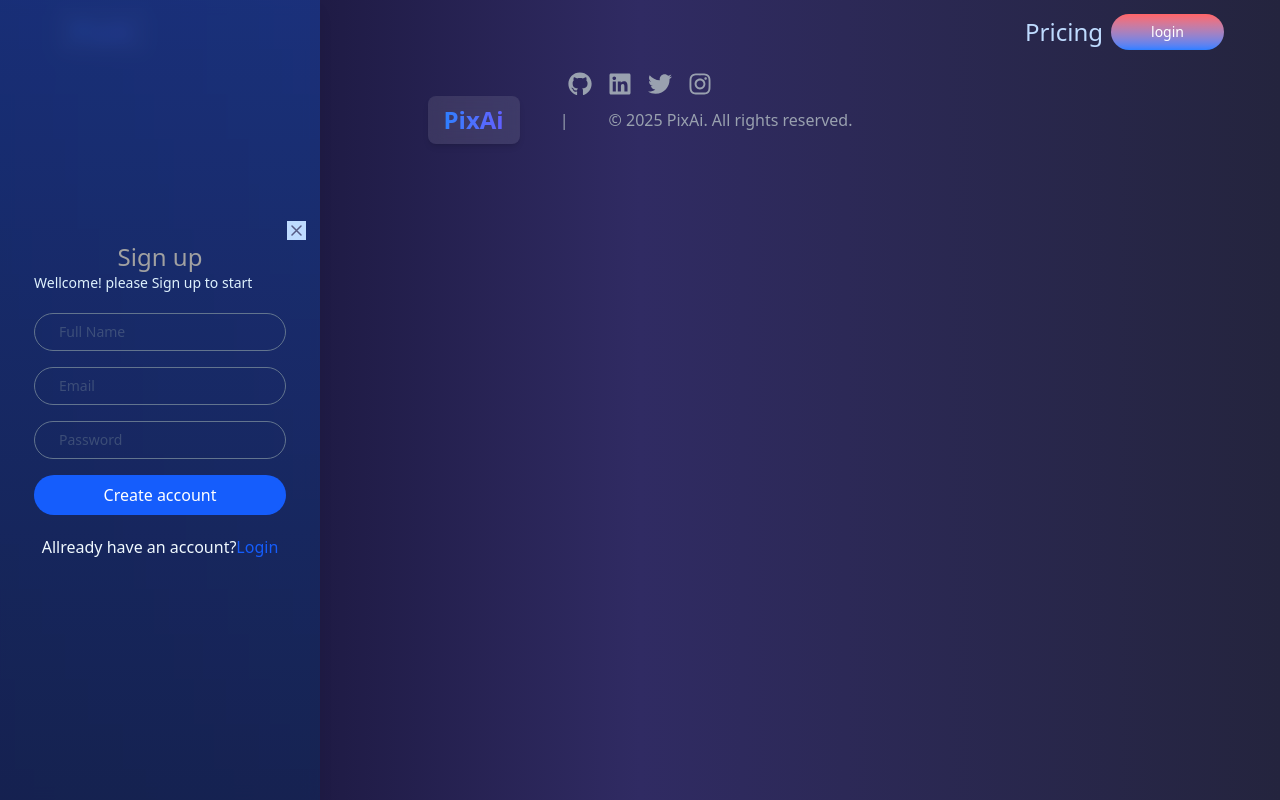
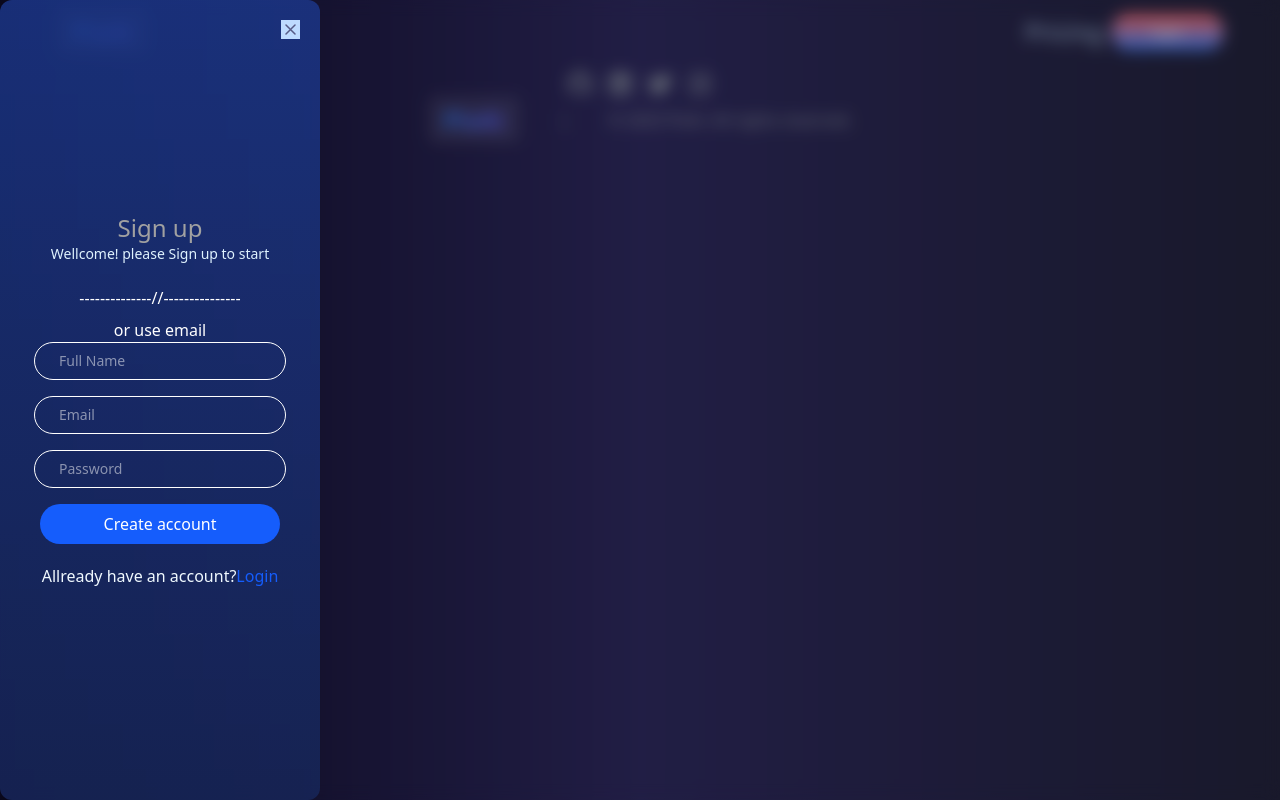
Before and after one commit to kenenisamekonnen/pixai-generator, a React (Vite) app in the folder Front-End/: page /login in a window 1280 px wide. Both pictures are taken after a click on the element "Sign up". Built offline with nearby package versions, Linux system fonts and the light colour scheme; no server answers.

Commit message:
changed login form

```diff
--- a/Front-End/src/components/LoginForm.tsx
+++ b/Front-End/src/components/LoginForm.tsx
@@ -73,22 +73,25 @@ const LoginForm = () => {
 
   return (
     <div
-        className="fixed flex-col inset-0 z-10 backdrop-blur-sm bg-black/30 flex justify-center items-center h-screen
-            bg-gradient-to-b from-blue-900/80 to-blue-950/90 shadow-lg w-80">
+        className="fixed inset-0 z-10 backdrop-blur-sm bg-black/30 ">
             {/* absolute top-0 left-0 right-0 bottom-0 z-10 backdrop-blur-sm bg-black/30 flex justify-center items-center */}
-        <GoogleLoginButton onSuccess={handleGoogleSuccess} />
+
         <form
             onSubmit={state === 'Login' ? handleSubmitLogin : handleSubmitRegistration}
-            className="relative  p-10 rounded-xl text-slate-500 flex flex-col ">
+            className="relative  p-10 rounded-xl text-white flex-col flex justify-center items-center h-screen
+            bg-gradient-to-b from-blue-900/80 to-blue-950/90 shadow-lg w-80">
             <h1 className="text-center text-2xl text-neutral-400 font-medium">{state}</h1>
             { state === 'Login' ?
-                <p className="text-sm text-sky-100">Wellcome back! Please sign in to continue</p>
+                <p className="text-sm text-sky-100 mb-3.5">Please sign in to continue</p>
                 :
-                <p className="text-sm text-sky-100"> Wellcome! please Sign up to start</p>
+                <p className="text-sm text-sky-100 mb-3.5"> Wellcome! please Sign up to start</p>
              }
+            <GoogleLoginButton onSuccess={handleGoogleSuccess} />
 
+            <div className="m-2">--------------//---------------</div>
+            or use email
             {state !== 'Login' &&
-                <div className="border px-6 py-2 flex items-center gap-2 rounded-full mt-5">
+                <div className="border px-6 py-2 flex items-center gap-2 rounded-full">
                     <input
                         name="fullName"
                         onChange={handleInputChange}
```
